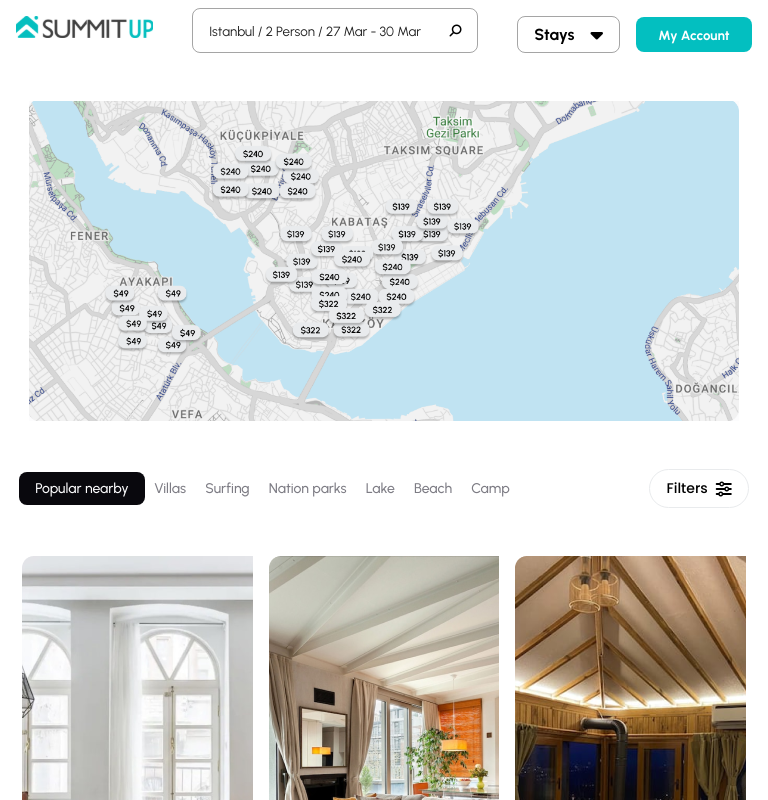
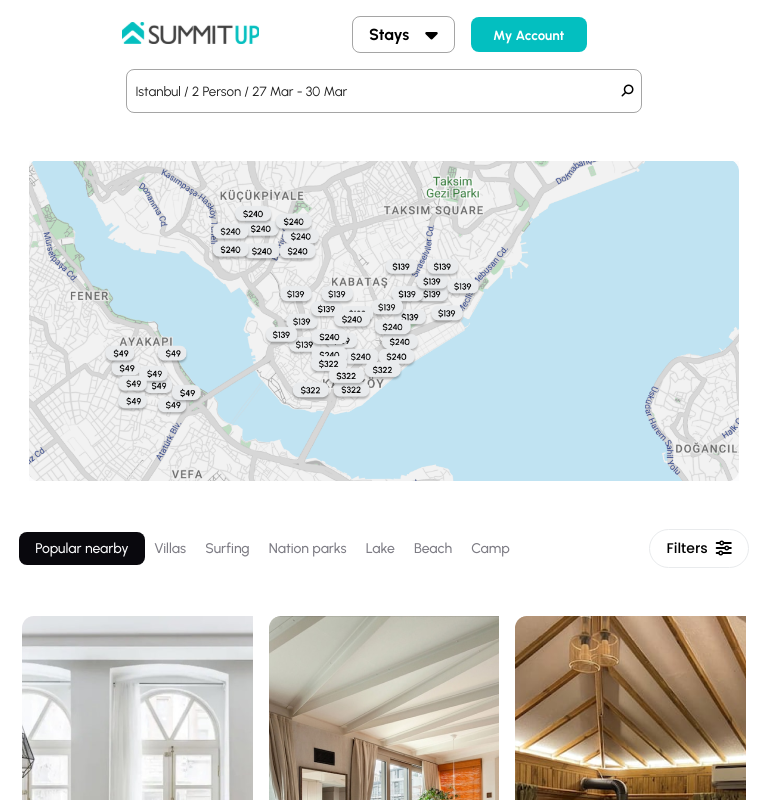
Before and after one commit to yusufyunuskaymaz/demo-react, a React (Create React App) app: page / in a window 768 px wide. Shown: the top 800 px of the page. Built offline with nearby package versions, Linux system fonts and the light colour scheme.

Commit message:
searchbar tablet

```diff
--- a/src/assets/css/responsive.css
+++ b/src/assets/css/responsive.css
@@ -20,6 +20,9 @@
   header .header .nav {
     flex-direction: column;
     gap: 1rem;
+  }
+  header .searchbar{
+    margin-top: 0;
   }
   .hero {
     margin: 0 1rem;
@@ -154,6 +157,35 @@
   .hero {
     margin: 0 1rem;
   }
+  header .searchbar{
+    margin-top: 0;
+    padding: .8rem .5rem;
+    width: 70% !important;
+    margin: auto;
+    margin-top: 1rem;
+  }
+  header .nav{
+    flex-wrap: wrap;
+    align-items: center;
+    justify-content: flex-end;
+
+  }
+  header .nav div{
+    width: 50%;
+  }
+  header .nav div:nth-child(2) {
+    order: 3;
+    width: 100%;
+  }
+  header .nav div:first-child {
+    max-width: 30vw;
+    order: 1;
+  }
+  header .nav div:last-child {
+    order: 2;
+    margin-right: 2rem;
+  }
+
   .img-container {
     width: 100%;
     background-position: center;
```
Also changed, not shown: src/assets/img/other/sub nav icon.png (added).
